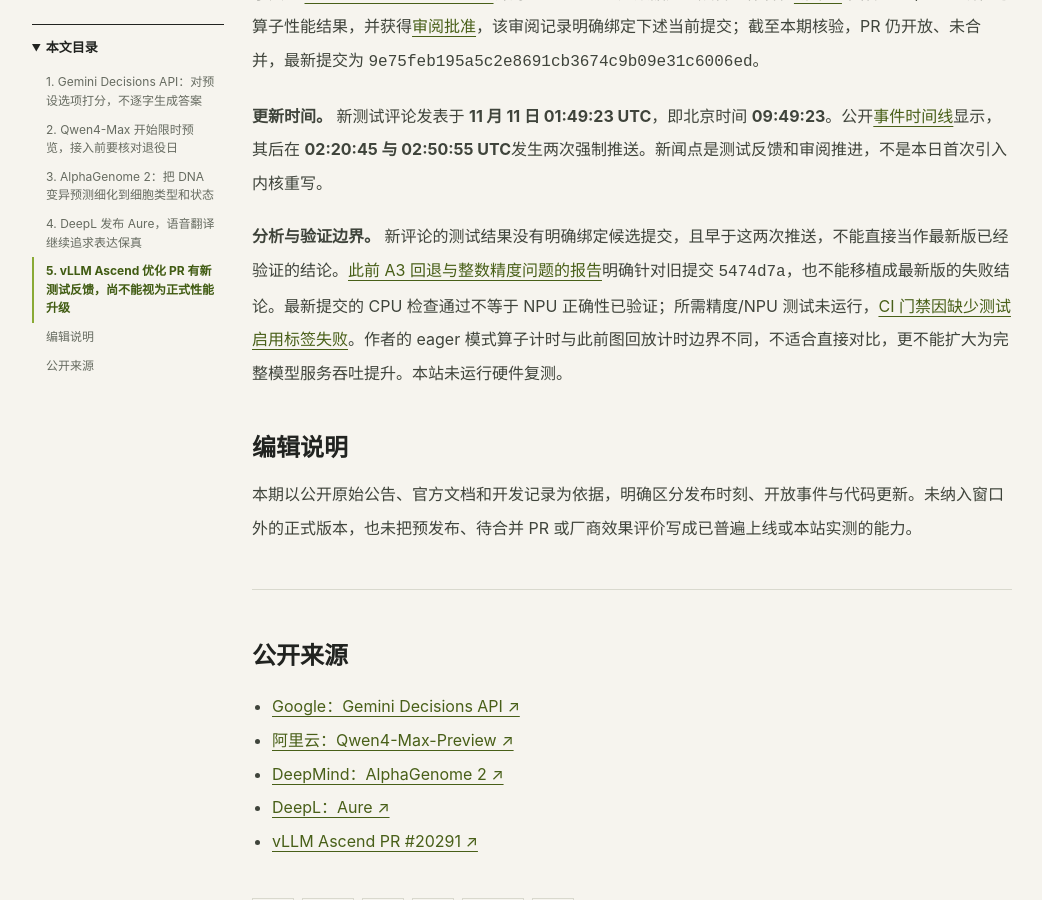
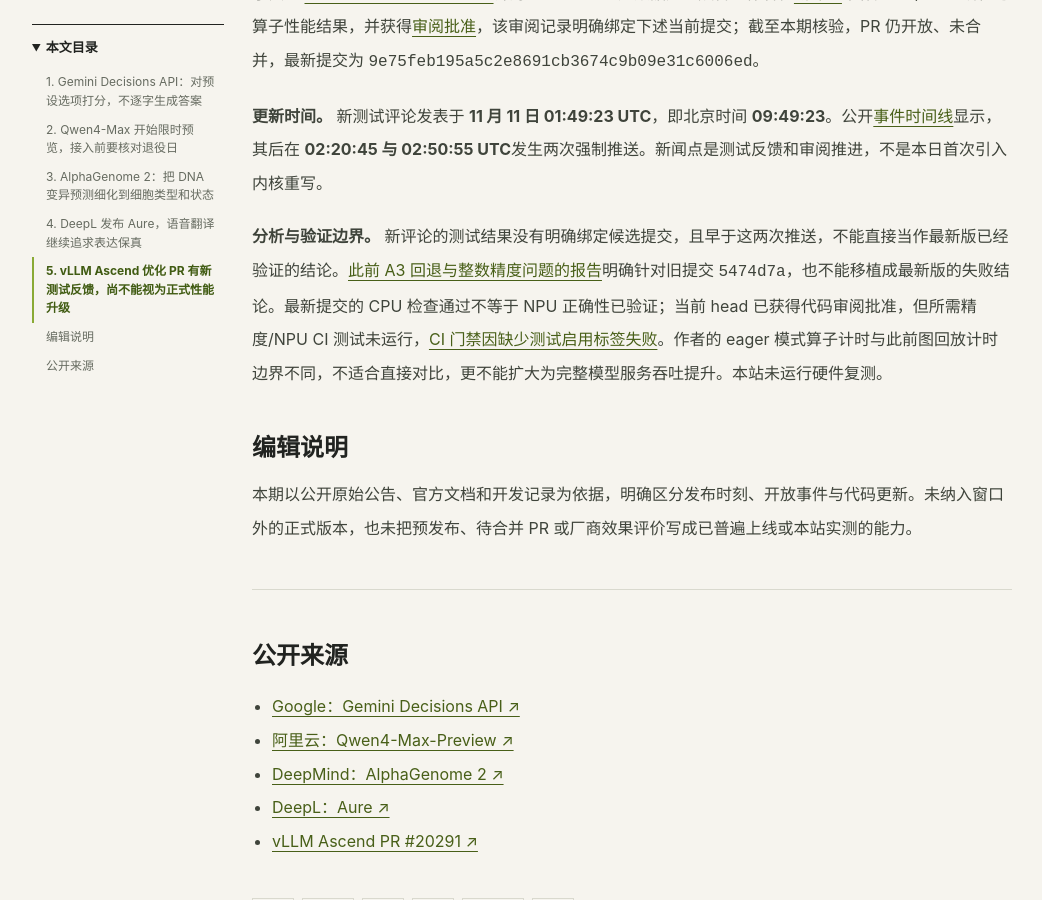
Before and after one commit to ai-v5/LLMNews, a Jekyll site: the page built from docs/_posts/2026-11-12-ai-daily-decisions-models.md, in a window 1280 px wide and 900 px high, scrolled down 2571 px. Shown: the whole window, without its empty margins (16-1058 px from the left). Built offline with Jekyll 4.4.1, drawn with Linux system fonts in a browser that asks for light colours.

Commit message:
Clarify code approval versus unrun NPU CI checks

```diff
--- a/docs/_posts/2026-11-12-ai-daily-decisions-models.md
+++ b/docs/_posts/2026-11-12-ai-daily-decisions-models.md
@@ -59,7 +59,7 @@ sources:
 
 **更新时间。** 新测试评论发表于 **11 月 11 日 01:49:23 UTC**，即北京时间 **09:49:23**。公开[事件时间线](https://api.github.com/repos/vllm-project/vllm-ascend/issues/20291/timeline?per_page=100)显示，其后在 **02:20:45 与 02:50:55 UTC**发生两次强制推送。新闻点是测试反馈和审阅推进，不是本日首次引入内核重写。
 
-**分析与验证边界。** 新评论的测试结果没有明确绑定候选提交，且早于这两次推送，不能直接当作最新版已经验证的结论。[此前 A3 回退与整数精度问题的报告](https://github.com/vllm-project/vllm-ascend/pull/20291#issuecomment-6674437488)明确针对旧提交 `5474d7a`，也不能移植成最新版的失败结论。最新提交的 CPU 检查通过不等于 NPU 正确性已验证；所需精度/NPU 测试未运行，[CI 门禁因缺少测试启用标签失败](https://github.com/vllm-project/vllm-ascend/actions/runs/42948787492/job/130294950097)。作者的 eager 模式算子计时与此前图回放计时边界不同，不适合直接对比，更不能扩大为完整模型服务吞吐提升。本站未运行硬件复测。
+**分析与验证边界。** 新评论的测试结果没有明确绑定候选提交，且早于这两次推送，不能直接当作最新版已经验证的结论。[此前 A3 回退与整数精度问题的报告](https://github.com/vllm-project/vllm-ascend/pull/20291#issuecomment-6674437488)明确针对旧提交 `5474d7a`，也不能移植成最新版的失败结论。最新提交的 CPU 检查通过不等于 NPU 正确性已验证；当前 head 已获得代码审阅批准，但所需精度/NPU CI 测试未运行，[CI 门禁因缺少测试启用标签失败](https://github.com/vllm-project/vllm-ascend/actions/runs/42948787492/job/130294950097)。作者的 eager 模式算子计时与此前图回放计时边界不同，不适合直接对比，更不能扩大为完整模型服务吞吐提升。本站未运行硬件复测。
 
 ## 编辑说明
 
```
